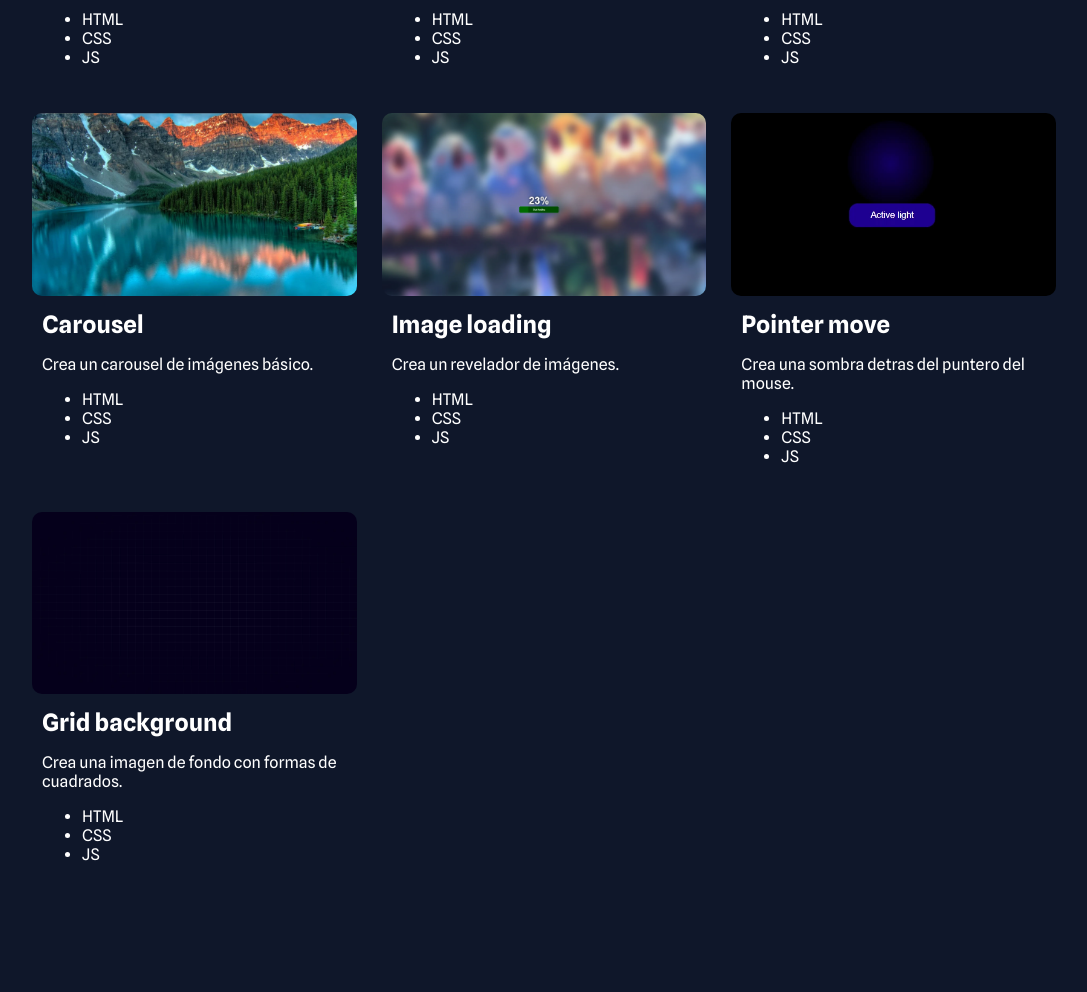
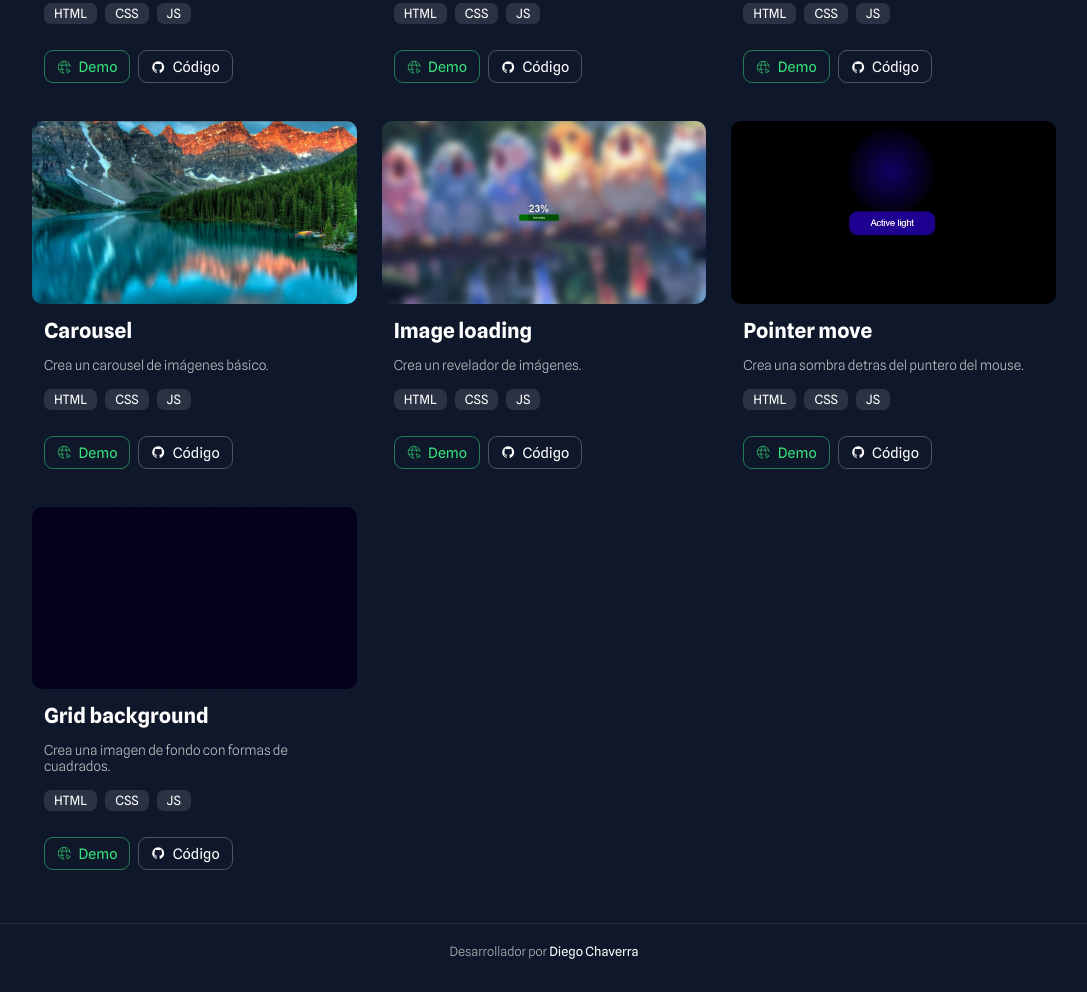
Before and after one commit to DiegoFChC/100-dev-mini-projects, an Astro site in the folder web/: page / in a window 1280 px wide. Shown: the part 1165-2157 px from the top of the page, without its empty margins (96-1183 px from the left). Before the commit the page ends 2050 px from the top, so only its background shows below. Built offline with nearby package versions, Linux system fonts and the light colour scheme; Astro itself is replaced by a stand-in of ours.

Commit message:
styling cards

```diff
--- a/web/src/components/BtnInfo.astro
+++ b/web/src/components/BtnInfo.astro
@@ -34,7 +34,7 @@ const { text } = Astro.props
     background: rgb(var(--color-primary));
     border-radius: 50%;
     animation: blink;
-    animation-duration: 3s;
+    animation-duration: 2s;
     animation-iteration-count: infinite;
   }
 
@@ -50,7 +50,7 @@ const { text } = Astro.props
       background: rgb(var(--color-primary));
     }
     50% {
-      background: rgb(var(--color-primary), .7);
+      background: rgb(var(--color-primary), .5);
     }
   }
 </style>
--- /dev/null
+++ b/web/src/components/BtnLogo.astro
@@ -0,0 +1,49 @@
+---
+interface Props {
+  color?: boolean
+  link: string
+  blank?: boolean
+}
+
+const { color, link, blank } = Astro.props
+---
+
+<a
+  class={color ? 'primary' : ''}
+  href={link}
+  target={blank ? '_blank' : undefined}
+>
+  <slot />
+</a>
+
+<style>
+  a {
+    text-decoration: none;
+    padding: 7px 12px;
+    margin-top: 10px;
+    background: transparent;
+    display: flex;
+    gap: 7px;
+    justify-content: stretch;
+    align-items: center;
+    border: 1px solid rgba(255, 255, 255, 0.26);
+    border-radius: 9px;
+    color: rgb(255, 255, 255);
+    font-size: .9rem;
+    cursor: pointer;
+    transition: background .3s ease;
+  }
+
+  a:hover {
+    background: rgba(255, 255, 255, 0.05);
+  }
+
+  .primary {
+    border-color: rgba(var(--color-primary), 0.5);
+    color: rgb(var(--color-primary));
+  }
+
+  .primary:hover {
+    background: rgba(var(--color-primary), 0.05);
+  }
+</style>
--- /dev/null
+++ b/web/src/components/Footer.astro
@@ -0,0 +1,25 @@
+<p>Desarrollador por <a href='https://github.com/DiegoFChC' target='_blank'>Diego Chaverra</a></p>
+
+<style>
+  p {
+    width: 100%;
+    padding: 20px 0;
+    margin-top: 40px;
+    text-align: center;
+    font-size: .8rem;
+    color: rgb(192, 192, 192);
+    font-weight: lighter;
+    border-top: 1px solid rgba(255, 255, 255, 0.096);
+  }
+
+  a {
+    text-decoration: none;
+    font-weight: normal;
+    color: rgb(255, 255, 255);
+    transition: color .3s ease;
+  }
+
+  a:hover {
+    color: rgb(var(--color-primary));
+  }
+</style>
--- a/web/src/components/Hero.astro
+++ b/web/src/components/Hero.astro
@@ -89,4 +89,49 @@ import BtnInfo from './BtnInfo.astro'
     font-family: 'Open Sans';
     line-height: 1.4rem;
   }
+
+  @media (max-width: 768px) {
+    h1 {
+      font-size: 2.5rem;
+    }
+
+    span {
+      font-size: 5rem;
+    }
+  }
+
+  @media (max-width: 650px) {
+    h1 {
+      font-size: 2.2rem;
+      margin-bottom: 50px;
+    }
+
+    span {
+      font-size: 4.2rem;
+    }
+
+    p {
+      font-size: .7rem;
+    }
+  }
+
+  @media (max-width: 480px) {
+    h1 {
+      font-size: 1.7rem;
+      margin-bottom: 40px;
+    }
+
+    span {
+      font-size: 3.3rem;
+    }
+  }
+  @media (max-width: 360px) {
+    h1 {
+      font-size: 1.4rem;
+    }
+
+    span {
+      font-size: 2.7rem;
+    }
+  }
 </style>
--- a/web/src/components/Projects.astro
+++ b/web/src/components/Projects.astro
@@ -1,5 +1,8 @@
 ---
 import { PROJECTS } from '../projects'
+import BtnLogo from './BtnLogo.astro'
+import Github from './icons/Github.astro'
+import Demo from './icons/Demo.astro'
 ---
 
 <section>
@@ -23,6 +26,17 @@ import { PROJECTS } from '../projects'
                 {project.learnings.map((learning) => (
                   <li>{learning}</li>
                 ))}
+              </ul>
+              <ul>
+                <BtnLogo color link={project.slug}>
+                  <Demo /> Demo
+                </BtnLogo>
+                <BtnLogo
+                  link={`https://github.com/DiegoFChC/100-dev-mini-projects/tree/main/${project.slug}`}
+                  blank
+                >
+                  <Github /> Código
+                </BtnLogo>
               </ul>
             </div>
           </article>
@@ -52,7 +66,7 @@ import { PROJECTS } from '../projects'
   }
 
   .info {
-    padding: 10px 10px 5px 10px;
+    padding: 10px 12px 5px 12px;
     position: relative;
     border-radius: 0 0 10px 10px;
     overflow: hidden;
@@ -70,7 +84,7 @@ import { PROJECTS } from '../projects'
     position: absolute;
     top: 100%;
     left: 0;
-    transition: top .4s ease;
+    transition: top 0.4s ease;
     z-index: -1;
   }
 
@@ -111,6 +125,35 @@ import { PROJECTS } from '../projects'
 
   h2 {
     margin: 0;
+    font-size: 1.3rem;
+    cursor: default;
+  }
+
+  p {
+    color: rgb(204, 204, 204);
+    font-size: 0.85rem;
+    font-weight: lighter;
+    cursor: default;
+  }
+
+  .info ul {
+    list-style: none;
+    padding: 0;
+    display: flex;
+    flex-wrap: wrap;
+    gap: 8px;
+    cursor: default;
+  }
+
+  ul:last-child {
+    margin-bottom: 8px;
+  }
+
+  .info ul li {
+    padding: 3px 10px;
+    background: rgba(255, 255, 255, 0.116);
+    font-size: 0.8rem;
+    border-radius: 7px;
   }
 
   @keyframes showBg {
--- /dev/null
+++ b/web/src/components/icons/Demo.astro
@@ -0,0 +1,18 @@
+<svg
+  xmlns='http://www.w3.org/2000/svg'
+  width='1em'
+  height='1em'
+  viewBox='0 0 24 24'
+  ><g fill='none' stroke='currentColor' strokeWidth='1.5'
+    ><path
+      strokeLinecap='round'
+      strokeLinejoin='round'
+      d='M22 12c0-5.523-4.477-10-10-10S2 6.477 2 12s4.477 10 10 10'></path><path
+      strokeLinecap='round'
+      strokeLinejoin='round'
+      d='M13 2.05S16 6 16 12m-5 9.95S8 18 8 12s3-9.95 3-9.95M2.63 15.5H12m-9.37-7h18.74'
+    ></path><path
+      d='M21.879 17.917c.494.304.463 1.043-.045 1.101l-2.567.291l-1.151 2.312c-.228.459-.933.234-1.05-.334l-1.255-6.116c-.099-.48.333-.782.75-.525z'
+      clipRule='evenodd'></path></g
+  ></svg
+>
--- /dev/null
+++ b/web/src/components/icons/Github.astro
@@ -0,0 +1,10 @@
+<svg
+  xmlns='http://www.w3.org/2000/svg'
+  width='1em'
+  height='1em'
+  viewBox='0 0 24 24'
+  ><path
+    fill='currentColor'
+    d='M12 2A10 10 0 0 0 2 12c0 4.42 2.87 8.17 6.84 9.5c.5.08.66-.23.66-.5v-1.69c-2.77.6-3.36-1.34-3.36-1.34c-.46-1.16-1.11-1.47-1.11-1.47c-.91-.62.07-.6.07-.6c1 .07 1.53 1.03 1.53 1.03c.87 1.52 2.34 1.07 2.91.83c.09-.65.35-1.09.63-1.34c-2.22-.25-4.55-1.11-4.55-4.92c0-1.11.38-2 1.03-2.71c-.1-.25-.45-1.29.1-2.64c0 0 .84-.27 2.75 1.02c.79-.22 1.65-.33 2.5-.33s1.71.11 2.5.33c1.91-1.29 2.75-1.02 2.75-1.02c.55 1.35.2 2.39.1 2.64c.65.71 1.03 1.6 1.03 2.71c0 3.82-2.34 4.66-4.57 4.91c.36.31.69.92.69 1.85V21c0 .27.16.59.67.5C19.14 20.16 22 16.42 22 12A10 10 0 0 0 12 2'
+  ></path></svg
+>
--- a/web/src/pages/index.astro
+++ b/web/src/pages/index.astro
@@ -1,12 +1,14 @@
 ---
-import Layout from '../layouts/Layout.astro';
+import Layout from '../layouts/Layout.astro'
 import Hero from '../components/Hero.astro'
 import Header from '../components/Header.astro'
-import Projects from '../components/Projects.astro';
+import Projects from '../components/Projects.astro'
+import Footer from '../components/Footer.astro'
 ---
 
 <Layout title='100+ mini proyecto frontend'>
 	<Header />
 	<Hero />
 	<Projects />
+	<Footer />
 </Layout>
```
